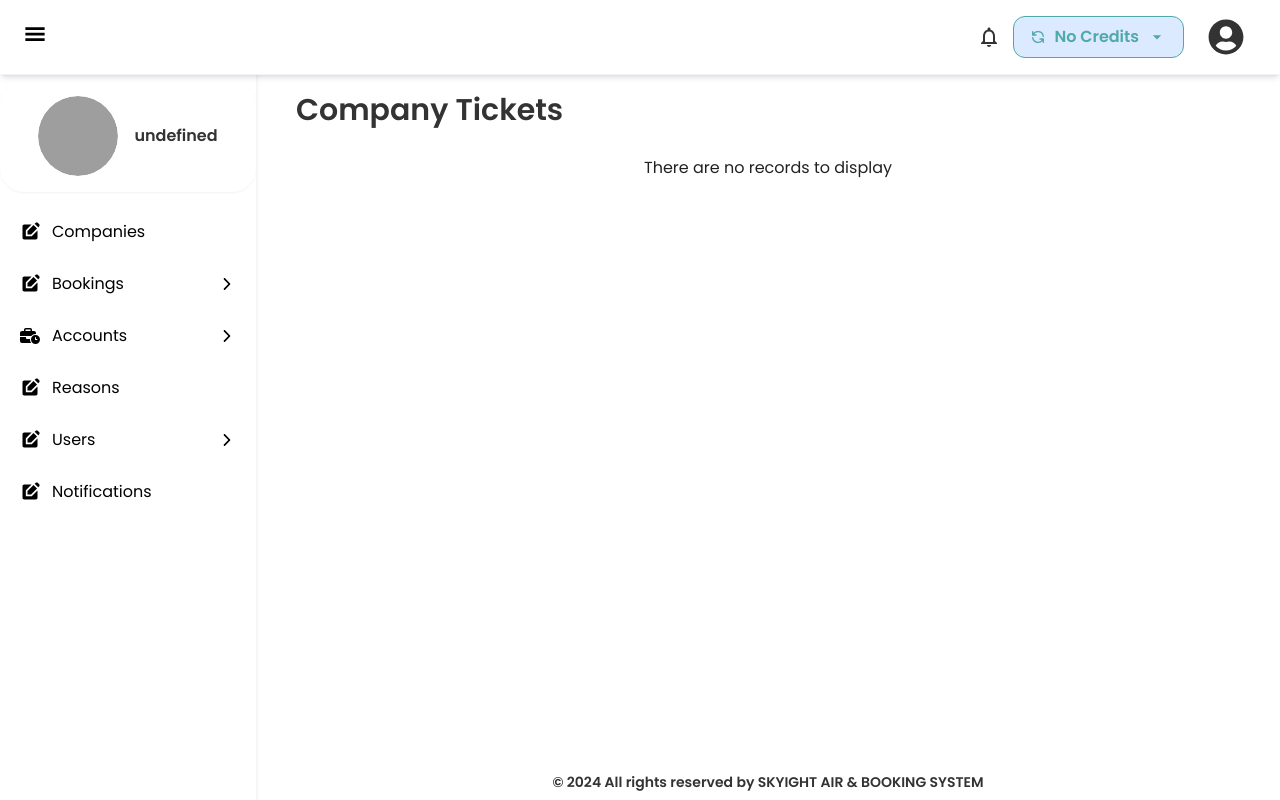
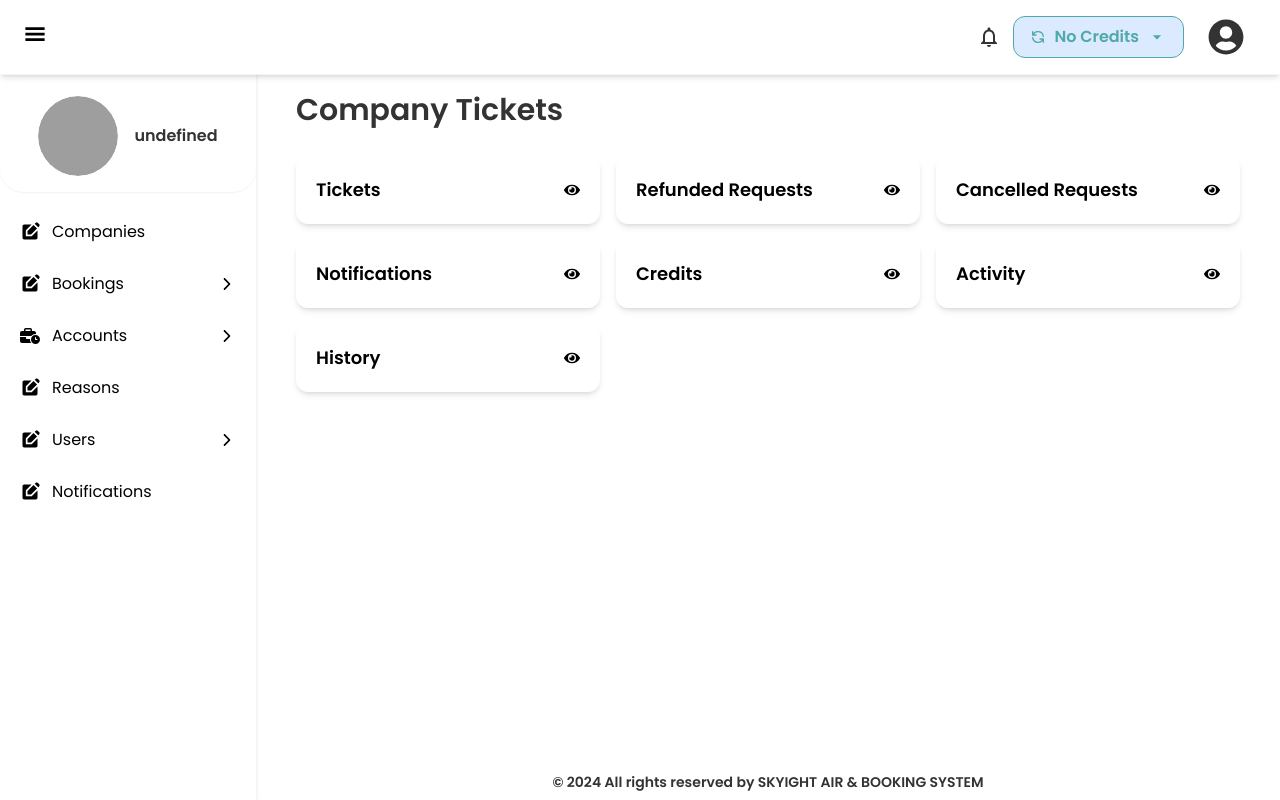
Before and after one commit to techxudo-office/Skyight-MD, a React (Vite) app: page /dashboard/company/details/1 in a window 1280 px wide. Built offline with nearby package versions, Linux system fonts and the light colour scheme; no server answers; sample sign-in values are in the browser's storage; grey boxes are pictures that could not be loaded.

Commit message:
Feat: CompanyTickets implemented in company details page

```diff
--- a/src/pages/Companies/Companies.jsx
+++ b/src/pages/Companies/Companies.jsx
@@ -6,7 +6,7 @@ import {
 } from "../../components/CardLayout/CardLayout";
 import { useNavigate } from "react-router-dom";
 
-import { Button, CustomTooltip, Table, Tag } from "../../components/components";
+import { CustomTooltip, Table, Tag } from "../../components/components";
 import { getCompanies } from "../../_core/features/companySlice";
 import { useDispatch, useSelector } from "react-redux";
 import dayjs from "dayjs";
--- a/src/pages/CompanyDetails/CompanyDetails.jsx
+++ b/src/pages/CompanyDetails/CompanyDetails.jsx
@@ -1,86 +1,28 @@
-import React, { useEffect, useState } from "react";
+import React, { useEffect } from "react";
 import {
   CardLayoutContainer,
   CardLayoutHeader,
   CardLayoutBody,
-  CardLayoutFooter,
 } from "../../components/CardLayout/CardLayout";
-import dayjs from "dayjs";
 import { FaEye } from "react-icons/fa";
-import { useParams } from "react-router-dom";
-import { useDispatch, useSelector } from "react-redux";
-import { getCompanyTickets } from "../../_core/features/companySlice";
-import { Table, ModalWrapper, Button, Tag } from "../../components/components";
+import { useNavigate, useParams } from "react-router-dom";
 
 const CompanyDetails = () => {
-  const dispatch = useDispatch();
+  const navigate = useNavigate();
   const { companyId } = useParams();
-  const [modal, setModal] = useState(false);
-  const [ticket, setTicket] = useState(null);
-  const { userData } = useSelector((state) => state.auth);
-  const { companyTickets, isLoadingCompanyTickets } = useSelector((state) => state.company);
 
-  const handleView = (row) => {
-    setTicket(row);
-    setModal(true);
-  };
-
-  const closeModal = () => {
-    setTicket(false);
-    setModal(false);
-  };
-
-  const columns = [
+  const companySections = [
+    { title: "Tickets", path: "tickets" },
+    { title: "Refunded Requests", path: "refunded-requests" },
     {
-      name: "TITLE",
-      selector: (row) => row.title,
-      sortable: false,
-      minwidth: "150px",
-      center: true,
+      title: "Cancelled Requests",
+      path: "cancelled-requests",
     },
-    {
-      name: "DESCRIPTION",
-      selector: (row) => row.description,
-      sortable: false,
-      minwidth: "150px",
-      center: true,
-    },
-    {
-      name: "Date",
-      selector: (row) => dayjs(row.created_at).format("DD-MMM-YYYY"),
-      sortable: false,
-      minwidth: "150px",
-      center: true,
-      grow: 2,
-    },
-    {
-      name: "STATUS",
-      selector: (row) => <Tag value={row.status} />,
-      sortable: false,
-      minwidth: "150px",
-      center: true,
-    },
-    {
-      name: "",
-      selector: (row) => (
-        <div className="flex items-center gap-x-4">
-          <span
-            className="text-xl cursor-pointer"
-            onClick={() => handleView(row)}
-          >
-            <FaEye title="View" className="text-green-500" />
-          </span>
-        </div>
-      ),
-      sortable: false,
-      minwidth: "150px",
-      center: true,
-    },
+    { title: "Notifications", path: "notifications" },
+    { title: "Credits", path: "credits" },
+    { title: "Activity", path: "activity" },
+    { title: "History", path: "history" },
   ];
-
-  useEffect(() => {
-    dispatch(getCompanyTickets({ token: userData?.token, id: companyId }));
-  }, []);
 
   return (
     <>
@@ -91,60 +33,22 @@ const CompanyDetails = () => {
           className="flex items-center justify-between"
         />
         <CardLayoutBody removeBorder={true}>
-          <Table
-            pagination={true}
-            columnsData={columns}
-            tableData={companyTickets || []}
-            progressPending={isLoadingCompanyTickets}
-            paginationTotalRows={companyTickets?.length}
-            paginationComponentOptions={{ noRowsPerPage: "10" }}
-          />
+          <div className="grid grid-cols-1 gap-4 md:grid-cols-2 lg:grid-cols-3">
+            {companySections.map((section) => (
+              <div
+                key={section.path}
+                onClick={() => navigate(`/dashboard/company/details/${section.path}/${companyId}`)}
+                className="flex items-center justify-between p-5 bg-white shadow-md cursor-pointer rounded-xl hover:shadow-lg"
+              >
+                <div className="flex items-center gap-3">
+                  <span className="text-lg font-semibold">{section.title}</span>
+                </div>
+                <FaEye className="text-gray-500" />
+              </div>
+            ))}
+          </div>
         </CardLayoutBody>
       </CardLayoutContainer>
-      <ModalWrapper
-        isOpen={modal}
-        onRequestClose={closeModal}
-        contentLabel="Ticket Details"
-      >
-        {ticket && (
-          <div className="max-w-md p-6 mx-auto bg-white border border-gray-300 rounded-lg shadow-lg">
-            <h2 className="pb-2 mb-4 text-2xl font-bold text-center border-b">
-              Ticket Details
-            </h2>
-
-            <div className="space-y-2 text-sm">
-              <p>
-                <strong className="text-text">Title:</strong>
-                <span className="ml-2 font-medium">{ticket.title}</span>
-              </p>
-              <p>
-                <strong className="text-text">Description:</strong>
-                <span className="ml-2 font-medium">{ticket.description}</span>
-              </p>
-              <p className="flex items-center gap-x-4">
-                <strong className="text-text">Status:</strong>
-                <span className="w-24">
-                  <Tag value={ticket.status} />
-                </span>
-              </p>
-              <p>
-                <strong className="text-text">Created At:</strong>
-                <span className="ml-2 font-medium">
-                  {dayjs(ticket.created_at).format("DD-MMM-YYYY h:mm a")}
-                </span>
-              </p>
-            </div>
-
-            <div className="flex justify-end mt-6">
-              <Button
-                onClick={closeModal}
-                text="Close"
-                className="px-4 py-2 text-white rounded-md hover:bg-primary bg-redColor"
-              />
-            </div>
-          </div>
-        )}
-      </ModalWrapper>
     </>
   );
 };
--- /dev/null
+++ b/src/pages/CompanyDetails/CompanyTickets/CompanyTickets.jsx
@@ -0,0 +1,158 @@
+import React, { useEffect, useState } from "react";
+import {
+  CardLayoutContainer,
+  CardLayoutHeader,
+  CardLayoutBody,
+} from "../../../components/CardLayout/CardLayout";
+import dayjs from "dayjs";
+import { FaEye } from "react-icons/fa";
+import { useParams } from "react-router-dom";
+import { useDispatch, useSelector } from "react-redux";
+import { getCompanyTickets } from "../../../_core/features/companySlice";
+import {
+  Table,
+  ModalWrapper,
+  Button,
+  Tag,
+} from "../../../components/components";
+
+const CompanyTickets = () => {
+  const dispatch = useDispatch();
+  const { companyId } = useParams();
+  const [modal, setModal] = useState(false);
+  const [ticket, setTicket] = useState(null);
+  const { userData } = useSelector((state) => state.auth);
+  const { companyTickets, isLoadingCompanyTickets } = useSelector(
+    (state) => state.company
+  );
+
+  const handleView = (row) => {
+    setTicket(row);
+    setModal(true);
+  };
+
+  const closeModal = () => {
+    setTicket(false);
+    setModal(false);
+  };
+
+  const columns = [
+    {
+      name: "TITLE",
+      selector: (row) => row.title,
+      sortable: false,
+      minwidth: "150px",
+      center: true,
+    },
+    {
+      name: "DESCRIPTION",
+      selector: (row) => row.description,
+      sortable: false,
+      minwidth: "150px",
+      center: true,
+    },
+    {
+      name: "Date",
+      selector: (row) => dayjs(row.created_at).format("DD-MMM-YYYY"),
+      sortable: false,
+      minwidth: "150px",
+      center: true,
+      grow: 2,
+    },
+    {
+      name: "STATUS",
+      selector: (row) => <Tag value={row.status} />,
+      sortable: false,
+      minwidth: "150px",
+      center: true,
+    },
+    {
+      name: "",
+      selector: (row) => (
+        <div className="flex items-center gap-x-4">
+          <span
+            className="text-xl cursor-pointer"
+            onClick={() => handleView(row)}
+          >
+            <FaEye title="View" className="text-green-500" />
+          </span>
+        </div>
+      ),
+      sortable: false,
+      minwidth: "150px",
+      center: true,
+    },
+  ];
+
+  useEffect(() => {
+    dispatch(getCompanyTickets({ token: userData?.token, id: companyId }));
+  }, []);
+
+  return (
+    <>
+      <CardLayoutContainer removeBg={true}>
+        <CardLayoutHeader
+          removeBorder={true}
+          heading={"Company Tickets"}
+          className="flex items-center justify-between"
+        />
+        <CardLayoutBody removeBorder={true}>
+          <Table
+            pagination={true}
+            columnsData={columns}
+            tableData={companyTickets || []}
+            progressPending={isLoadingCompanyTickets}
+            paginationTotalRows={companyTickets?.length}
+            paginationComponentOptions={{ noRowsPerPage: "10" }}
+          />
+        </CardLayoutBody>
+      </CardLayoutContainer>
+      <ModalWrapper
+        isOpen={modal}
+        onRequestClose={closeModal}
+        contentLabel="Ticket Details"
+      >
+        {ticket && (
+          <div className="max-w-md p-6 mx-auto bg-white border border-gray-300 rounded-lg shadow-lg">
+            <h2 className="pb-2 mb-4 text-2xl font-bold text-center border-b">
+              Ticket Details
+            </h2>
+
+            <div className="space-y-2 text-sm">
+              <p>
+                <strong className="text-text">Title:</strong>
+                <span className="ml-2 font-medium">{ticket.title}</span>
+              </p>
+              <p>
+                <strong className="text-text">Description:</strong>
+                <span className="ml-2 font-medium">{ticket.description}</span>
+              </p>
+              <p className="flex items-center gap-x-4">
+                <strong className="text-text">Status:</strong>
+                <span className="w-24">
+                  <Tag value={ticket.status} />
+                </span>
+              </p>
+              <p>
+                <strong className="text-text">Created At:</strong>
+                <span className="ml-2 font-medium">
+                  {dayjs(ticket.created_at).format("DD-MMM-YYYY h:mm a")}
+                </span>
+              </p>
+            </div>
+
+            <div className="flex justify-end mt-6">
+              <Button
+                onClick={closeModal}
+                text="Close"
+                className="px-4 py-2 text-white rounded-md hover:bg-primary bg-redColor"
+              />
+            </div>
+          </div>
+        )}
+      </ModalWrapper>
+    </>
+  );
+};
+
+export default CompanyTickets;
```
Also changed, not shown: src/data/routesData.jsx (+8 -3 lines), src/pages/pages.jsx (+5 -3 lines).
